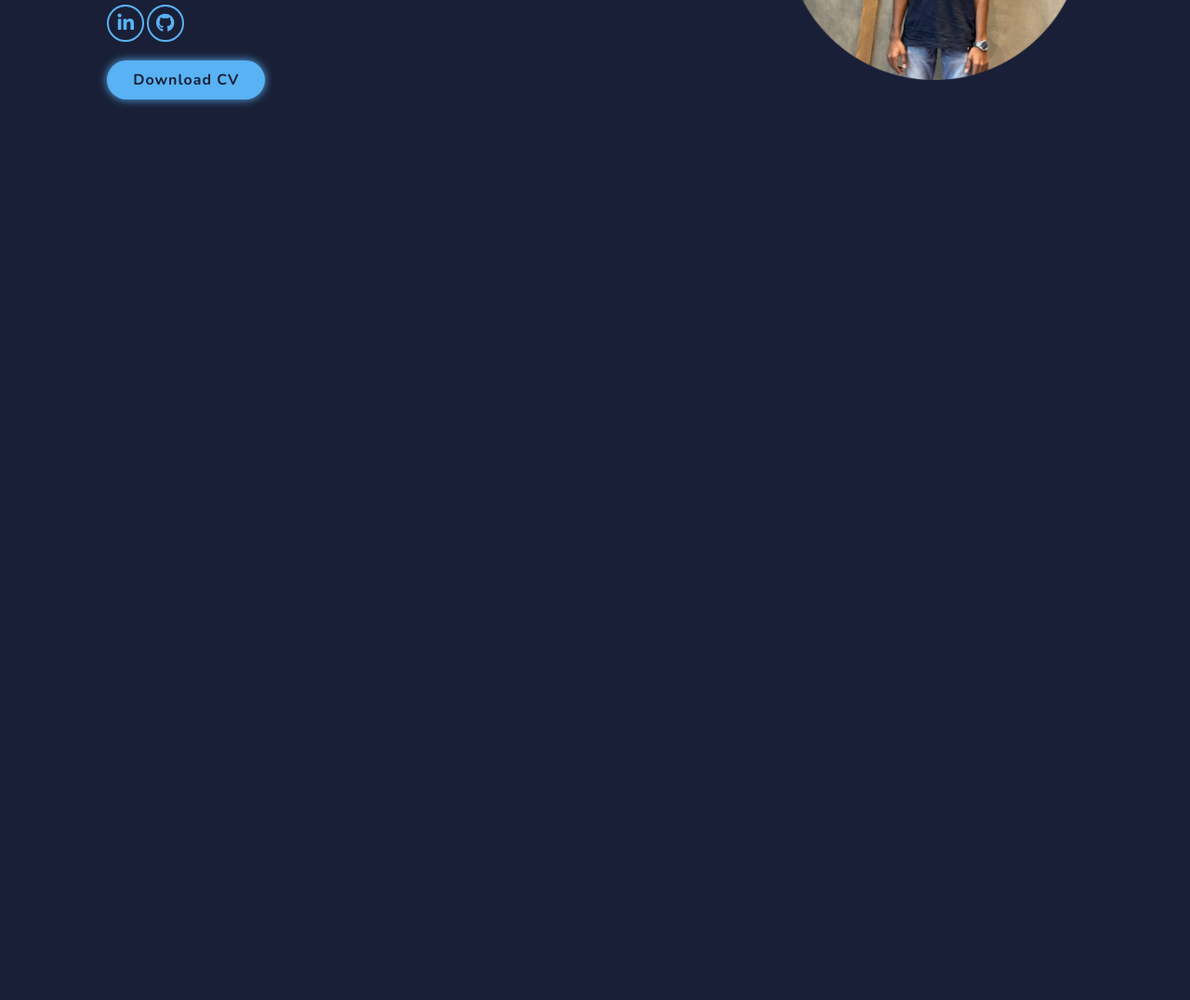
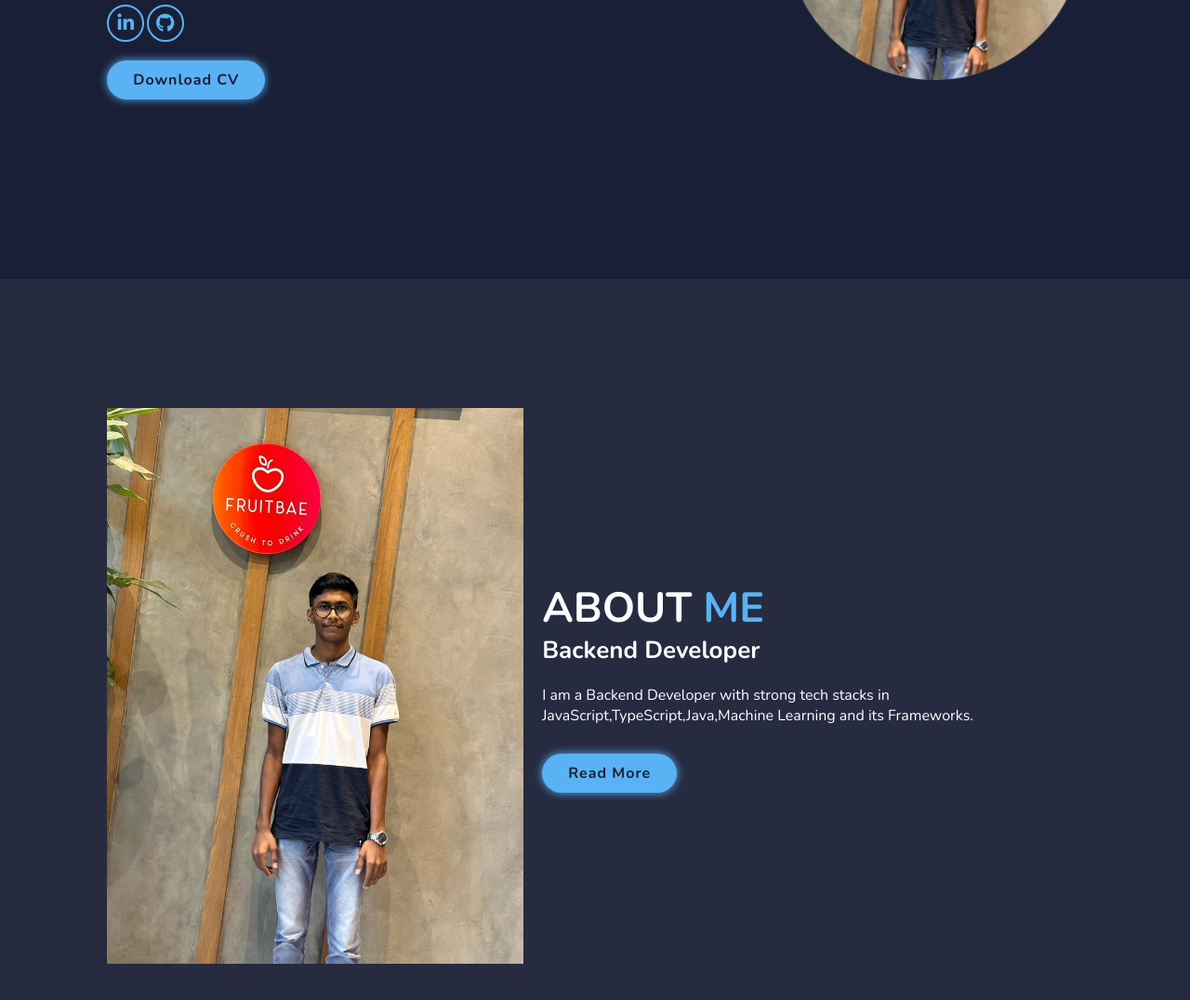
Before and after one commit to SachinPrasanth777/Portfolio, a plain HTML site: page index.html in a window 1280 px wide. Shown: the part 500-1576 px from the top of the page at 93% size. Before the commit the page ends 800 px from the top, so only its background shows below. Drawn offline with nearby package versions, Linux system fonts and the light colour scheme.

Commit message:
feat: about page

```diff
--- a/Styles/stylesheet.css
+++ b/Styles/stylesheet.css
@@ -163,3 +163,34 @@ span {
 .btn:hover {
     box-shadow: none;
 }
+
+.about{
+    display: flex;
+    justify-content: center;
+    align-items: center;
+    gap: 2rem;
+    background: var(--snd-bg-color);
+}
+
+.about-img img{
+    width: 35vw;
+}
+
+.heading{
+    text-align: center;
+    font-size: 4.5rem;
+}
+
+.about-content h2{
+    text-align: left;
+    line-height: 1.2;
+}
+
+.about-content h3{
+    font-size: 2.6rem;
+}
+
+.about-content p{
+    font-size: 1.6rem;
+    margin: 2rem 0 3rem;
+}
--- a/index.html
+++ b/index.html
@@ -13,7 +13,7 @@
 
 <body>
     <header class="header">
-        <a href="#" class="logo">Portfolio</a>
+        <a href="#" class="logo">Sachin Prasanth</a>
         <i class="fa-solid fa-bars" id="menu-icon"></i>
         <nav class="navbar">
             <a href="#home" class="active">Home</a>
@@ -44,6 +44,18 @@
             <img src="images/Profiles.png" alt="" />
         </div>
     </section>
+
+    <section class="about" id="about">
+        <div class="about-img">
+            <img src="images/Profile.png" alt="">
+        </div>
+        <div class="about-content">
+            <h2 class="heading">ABOUT <span>ME</span></h2>
+            <h3>Backend Developer</h3>
+            <p>I am a Backend Developer with strong tech stacks in JavaScript,TypeScript,Java,Machine Learning and its Frameworks.</p>
+            <a href="#" class="btn">Read More</a>
+        </div>
+    </section>
 </body>
 
 </html>
```
Also changed, not shown: images/Profile.png (added).
